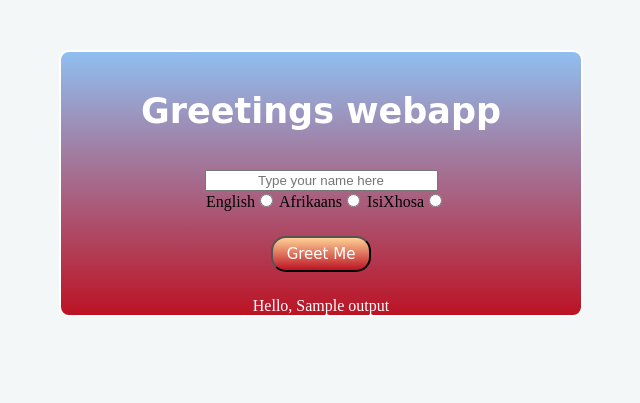
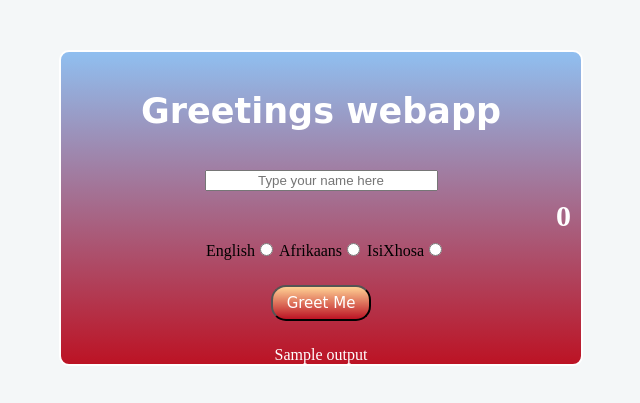
Before and after one commit to ditero/registration_numbers_webapp, a Node project: template views/myusers/greet.handlebars in a window 1280 px wide. Shown: the top 403 px of the page, without its empty margins (319-959 px from the left). Run offline with Node 20 templates, Linux system fonts and the light colour scheme; the template is opened without the code that fills it: most values are stand-ins (such as "Sample title", 1, 10 or a date in 2020); some libraries are stand-ins or nearby versions.

Commit message:
Greeting with choice

```diff
--- a/myusers.js
+++ b/myusers.js
@@ -43,7 +43,8 @@ const greetScreen = function(req, res){
         }
   }
   greetedUsers.push(user);
-    res.render('myusers/greet', {output: user});
+  var myChoice = req.body.selectedRadio + ', '+user;
+    res.render('myusers/greet', {output: myChoice});
     //res.send('Hello, '+user +'!');
     console.log(req.body.selectedRadio);
   }
--- a/public/style.css
+++ b/public/style.css
@@ -69,11 +69,11 @@ h1{
   color: #FFF;
 }
 h2{
-  margin: 5% auto;
+  margin: 1.5% auto;
   text-align: right;
   display: block;
   color: #FFF;
-  font-size: 50px;
+  font-size: 30px;
 }
 input[type='text'] {
 
--- a/views/myusers/greet.handlebars
+++ b/views/myusers/greet.handlebars
@@ -3,6 +3,9 @@
 
 <form class="" action="/greetings" method="post">
   <input type="text" name="user" placeholder="Type your name here">
+  <h2 id="keepTrk" name='greetCount' value=0>0
+
+</h2>
   <div class="radio">
     English<input type="radio" name="selectedRadio" value="Hello">
     Afrikaans<input type="radio" name="selectedRadio" value="Hallo">
@@ -18,5 +21,5 @@
 {{/if}}
 
 {{#if output}}
-  <p>Hello, {{output}}</p>
+  <p>{{output}}</p>
 {{/if}}
```
